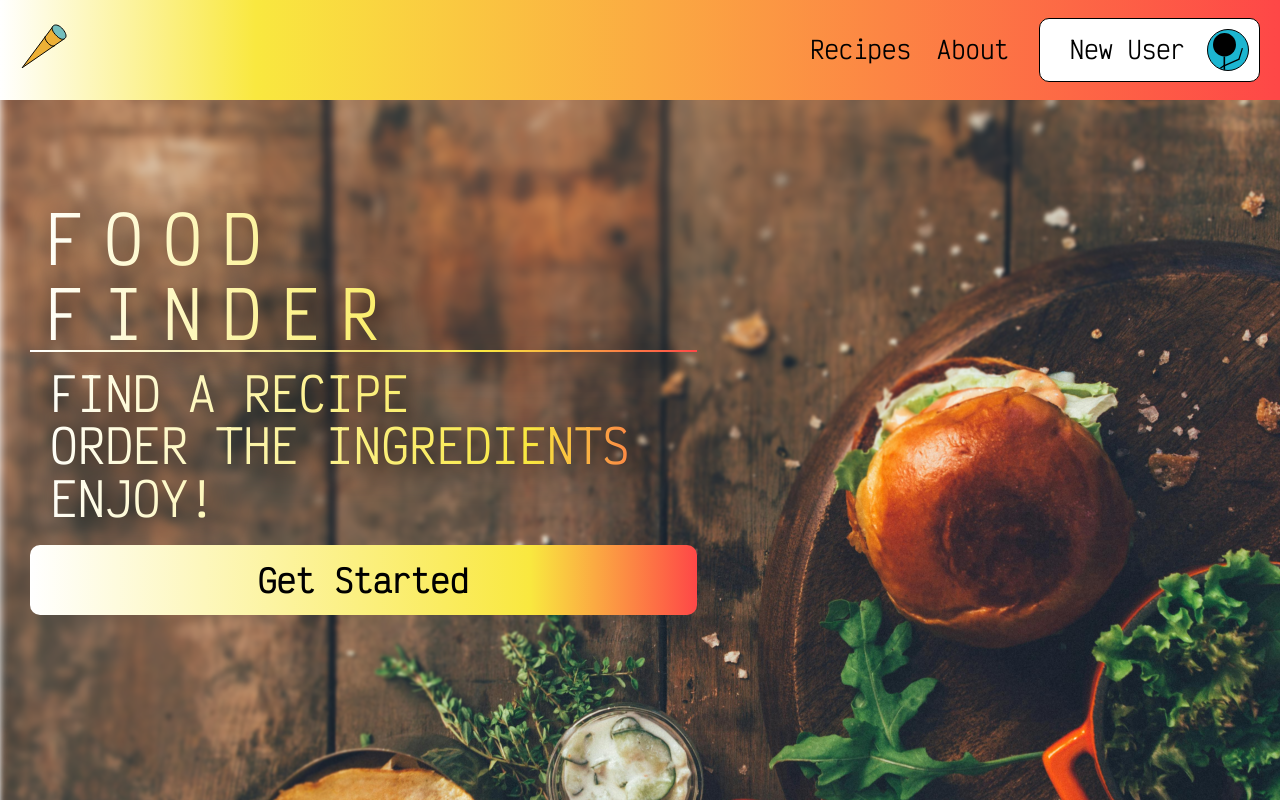
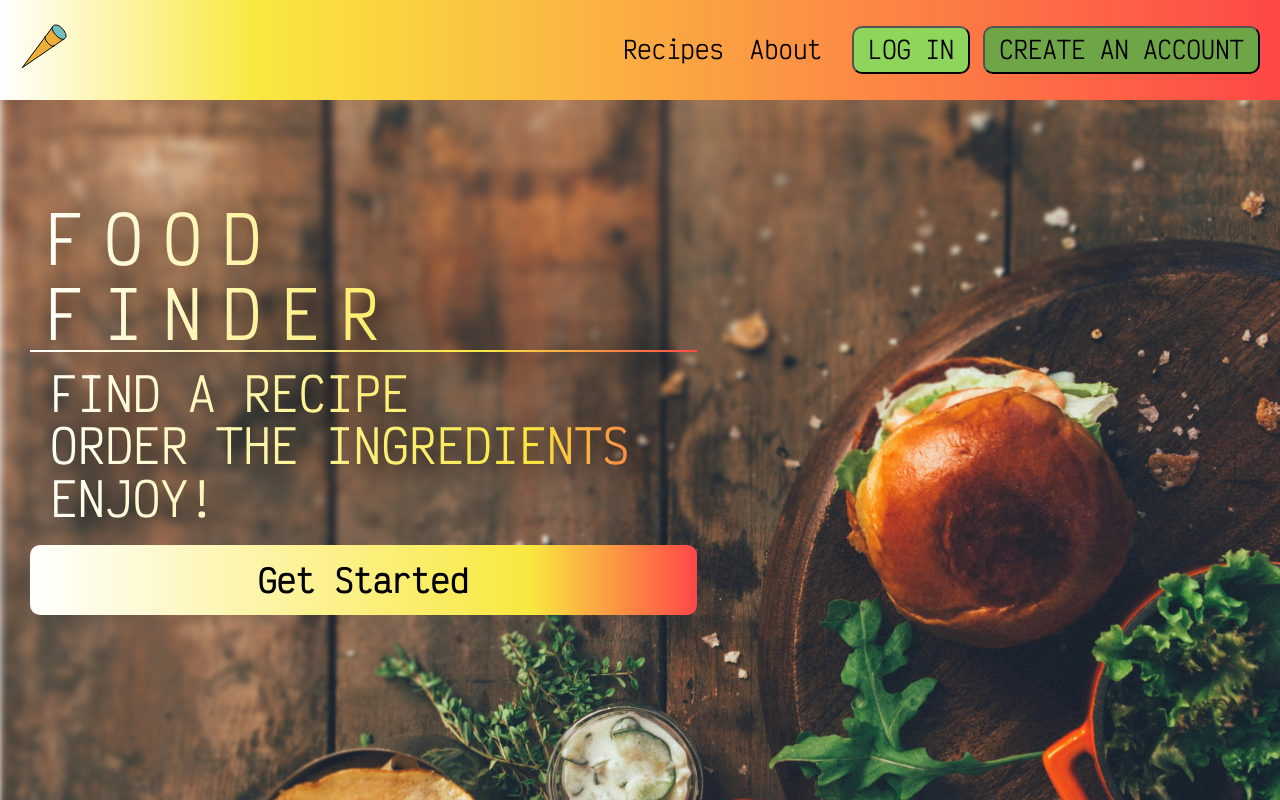
Before and after one commit to RyBCreates/food-finder, a React (Vite) app: page / in a window 1280 px wide. Built offline with nearby package versions, Linux system fonts and the light colour scheme.

Commit message:
Added AuthButtons Component to Header

```diff
--- a/src/components/App/App.jsx
+++ b/src/components/App/App.jsx
@@ -17,6 +17,8 @@ import Footer from "../Footer/Footer";
 import IngredientsModal from "../Modals/IngredientsModal/IngredientsModal";
 import InstructionsModal from "../Modals/InstructionsModal/InstructionsModal";
 import AddItemModal from "../Modals/AddItemModal/AddItemModal.jsx";
+import LoginModal from "../Modals/LoginModal/LoginModal.jsx";
+import RegisterModal from "../Modals/RegisterModal/RegisterModal.jsx";
 import CurrentUserContext from "../../contexts/CurrentUserContext.js";
 import "./App.css";
 
@@ -40,6 +42,16 @@ function App() {
   const [passesLeft, setPassesLeft] = useState(25);
 
   const [currentUser, setCurrentUser] = useState({});
+  const [isLoggedIn, setIsLoggedIn] = useState(false);
+
+  // CHECK FOR TOKEN TO LOGIN USER
+  // useEffect(() => {
+  //   try {
+  //     setIsLoggedIn(true);
+  //   } catch (err) {
+  //     console.error("Could not log user in", err);
+  //   }
+  // }, []);
 
   // Open Ingredients Modal
   const handleCardClick = (card) => {
@@ -205,7 +217,7 @@ function App() {
       >
         <div className="app">
           <div className="app__content">
-            <Header />
+            <Header isLoggedIn={isLoggedIn} />
             <Routes>
               <Route path="/" element={<Home />} />
               <Route
@@ -271,6 +283,8 @@ function App() {
             handleAddIngredientClick={handleAddIngredientClick}
           />
         </div>
+        <RegisterModal />
+        <LoginModal />
       </CurrentUserContext.Provider>
     </HashRouter>
   );
--- /dev/null
+++ b/src/components/AuthButtons/AuthButtons.css
@@ -0,0 +1,23 @@
+.auth {
+  margin-left: 30px;
+  display: flex;
+  gap: 13px;
+}
+
+.auth__button {
+  padding: 8px 14px;
+  border-radius: 10px;
+}
+
+.auth__button:hover {
+  cursor: pointer;
+  background-color: #adff76;
+}
+
+.auth__login-button {
+  background-color: #8ed65b;
+}
+
+.auth__register-button {
+  background-color: #6ea547;
+}
--- /dev/null
+++ b/src/components/AuthButtons/AuthButtons.jsx
@@ -0,0 +1,16 @@
+import "./AuthButtons.css";
+
+function AuthButtons() {
+  return (
+    <div className="auth">
+      <button className="auth__button auth__login-button" type="button">
+        LOG IN
+      </button>
+      <button className="auth__button auth__register-button" type="button">
+        CREATE AN ACCOUNT
+      </button>
+    </div>
+  );
+}
+
+export default AuthButtons;
--- a/src/components/Header/Header.jsx
+++ b/src/components/Header/Header.jsx
@@ -3,20 +3,24 @@ import { Link } from "react-router-dom";
 import defaultAvatar from "../../assets/default-avatar.svg";
 import logo from "../../assets/logo-placeholder.svg";
 import Navbar from "../Navbar/Navbar";
+import AuthButtons from "../AuthButtons/AuthButtons";
 import CurrentUserContext from "../../contexts/CurrentUserContext";
 import "./Header.css";
 
-function Header() {
+function Header({ isLoggedIn }) {
   const { currentUser } = useContext(CurrentUserContext);
   return (
     <header className="header">
       <Link to="/">
         <img className="header__logo" src={logo} alt="food finder logo"></img>
       </Link>
+      {isLoggedIn ? (
         <div className="header__menu">
           <Navbar />
           <Link className="header__user-info" to="/profile">
-          <p className="header__username">{currentUser?.name || "New User"}</p>
+            <p className="header__username">
+              {currentUser?.name || "New User"}
+            </p>
             <div className="header__avatar-wrapper">
               <img
                 className="header__avatar"
@@ -26,6 +30,12 @@ function Header() {
             </div>
           </Link>
         </div>
+      ) : (
+        <div className="header__menu">
+          <Navbar />
+          <AuthButtons />
+        </div>
+      )}
     </header>
   );
 }
--- /dev/null
+++ b/src/components/Modals/LoginModal/LoginModal.jsx
@@ -0,0 +1,14 @@
+import "./LoginModal.css";
+import "../Modals.css";
+
+function LoginModal() {
+  return (
+    <div className="modal">
+      <div className="modal__content">
+        <h2>This is the Login Modal</h2>
+      </div>
+    </div>
+  );
+}
+
+export default LoginModal;
--- /dev/null
+++ b/src/components/Modals/RegisterModal/RegisterModal.jsx
@@ -0,0 +1,14 @@
+import "./RegisterModal.css";
+import "../Modals.css";
+
+function RegisterModal() {
+  return (
+    <div className="modal">
+      <div className="modal__content">
+        <h2>This is the Login Modal</h2>
+      </div>
+    </div>
+  );
+}
+
+export default RegisterModal;
```
Also changed, not shown: src/components/Modals/LoginModal/LoginModal.css (added), src/components/Modals/RegisterModal/RegisterModal.css (added). Lines whose indentation alone changed are shown as unchanged.
